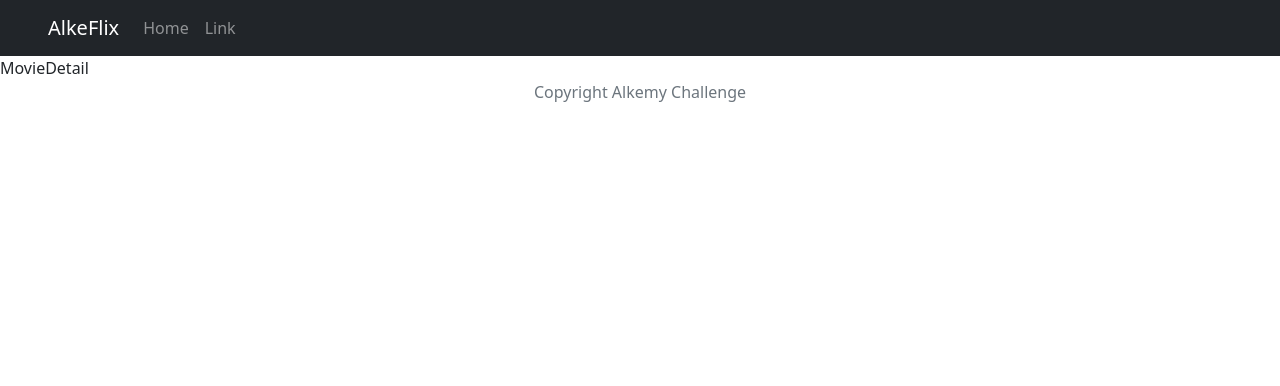
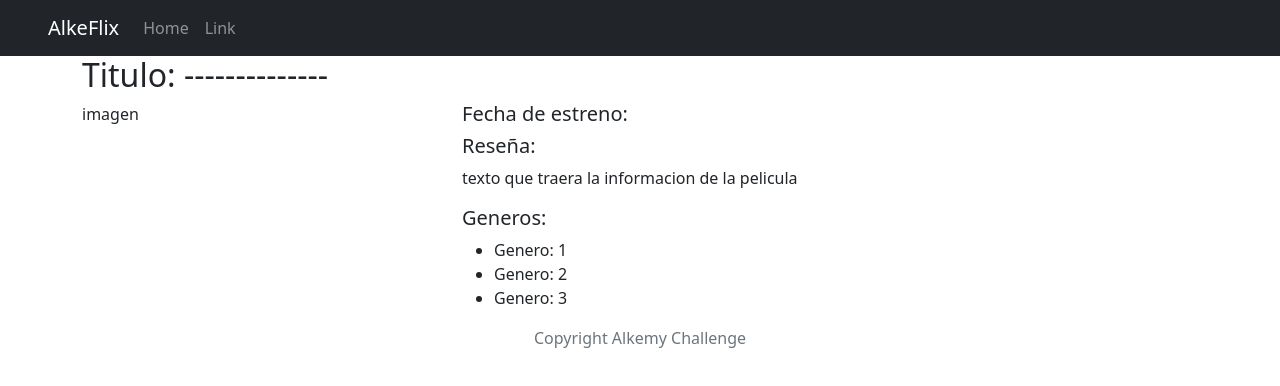
Before and after one commit to Maurici8leaga/Billboard-Cinema--Alkemy, a React (Create React App) app: page /movieDetail in a window 1280 px wide. Shown: the top 386 px of the page. Built offline with nearby package versions, Linux system fonts and the light colour scheme; sample sign-in values are in the browser's storage.

Commit message:
Feat: catching the url params
It were captured the information traveling in the URL with URLSearchParams, also it was added some style and text to give it sort of structure to the component

```diff
--- a/src/components/Login.js
+++ b/src/components/Login.js
@@ -58,6 +58,7 @@ function Login() {
                 });
                 // setting the token
                 const tokenInbound = res.data.token;
+                // sessionStorage es igual que localStorage solo que la diferencia es que sessionStorage borra el token una vez que se cierra la pag
                 sessionStorage.setItem('token', tokenInbound);
                 // 1er argumento es el nombre del elemento que queremos, el 2do el contenido que queremos almacenar en el 1er argumento
 
--- a/src/components/MovieDetail.js
+++ b/src/components/MovieDetail.js
@@ -1,4 +1,4 @@
-import React from 'react';
+import { useEffect } from 'react';
 import { Navigate } from 'react-router-dom';
 
 
@@ -6,12 +6,43 @@ const MovieDetail = () => {
 
     const token = sessionStorage.getItem('token');
 
+    // URLSearchParams es un objecto que en el se encuentra todo lo que viaja en el queryString
+    const query = new URLSearchParams(window.location.search);
+    // lo que se pasa dentro de este URLSearchParams son los parametros que necesitamos, en este caso buscamos la ruta donde contiene el id de la movie
+    // window.location nos da la ruta URL de la pag en que estamos pero el "search" en especifico nos da el fragmento que nos interesa
+    // el cual es donde se encuentre el ID de la pelicula este seria algo como -> ?movieID=${id} siempre vendra despues del signo ?
+    const movieID = query.get('movieID');
+    // este "get" se puede hacer porque es un metodo que trae el URLSearchParams el cual nos dara el valor nada mas que sera solo el ID
+    // este nombre "movieID" es porque en el url que redirije a este component se le asigno este nombre el cual contendra el ID de la pelicula
+    // /movieDetail?movieID=${id} <- ese es el url que se establecio en el component anterior
+
+    useEffect(() => {
+        console.log(movieID);
+    }, [])
+
     return (
         <>
             {!token && <Navigate to="/" />}
+            <div className="container">
 
-            <div>MovieDetail</div>
-
+                <h2>Titulo: -------------- </h2>
+                <div className="row">
+                    <div className="col-4">
+                        imagen
+                    </div>
+                    <div className="col-8">
+                        <h5>Fecha de estreno: </h5>
+                        <h5>Reseña: </h5>
+                        <p> texto que traera la informacion de la pelicula</p>
+                        <h5>Generos: </h5>
+                        <ul>
+                            <li>Genero: 1</li>
+                            <li>Genero: 2</li>
+                            <li>Genero: 3</li>
+                        </ul>
+                    </div>
+                </div>
+            </div>
         </>
     )
 }
```
